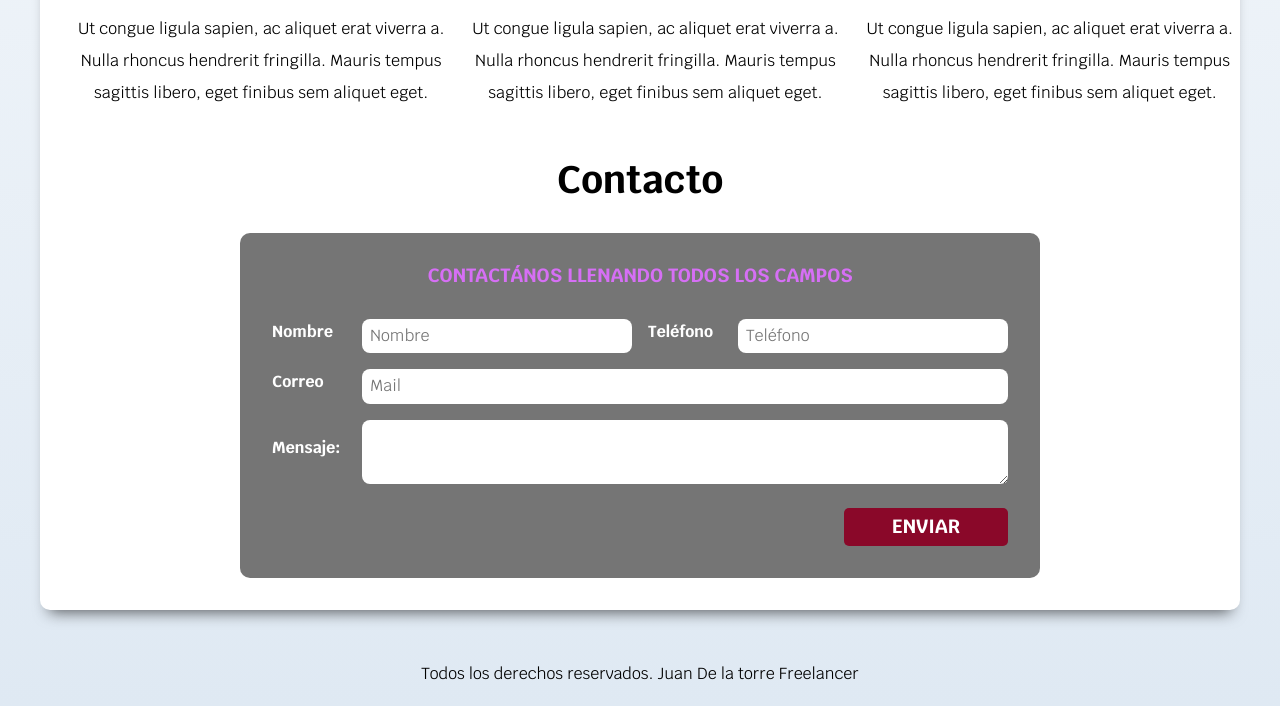
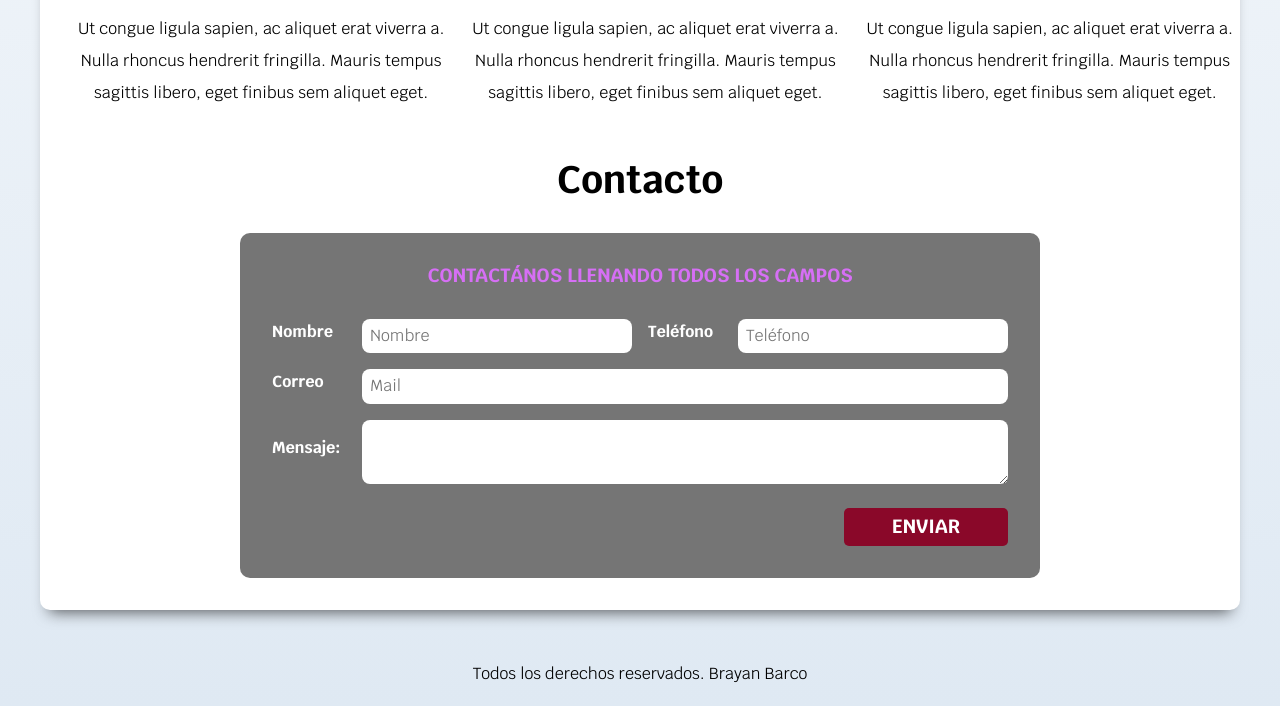
Before and after one commit to Barcodehub/csspagina1, a plain HTML site: page index.html in a window 1280 px wide. Shown: the part 969-1675 px from the top of the page. Drawn offline with nearby package versions, Linux system fonts and the light colour scheme.

Commit message:
modificado

```diff
--- a/index.html
+++ b/index.html
@@ -147,7 +147,7 @@
     </div>
 
     <footer class="footer">
-        <p>Todos los derechos reservados. Juan De la torre Freelancer</p>
+        <p>Todos los derechos reservados. Brayan Barco</p>
     </footer>
 
 
```
